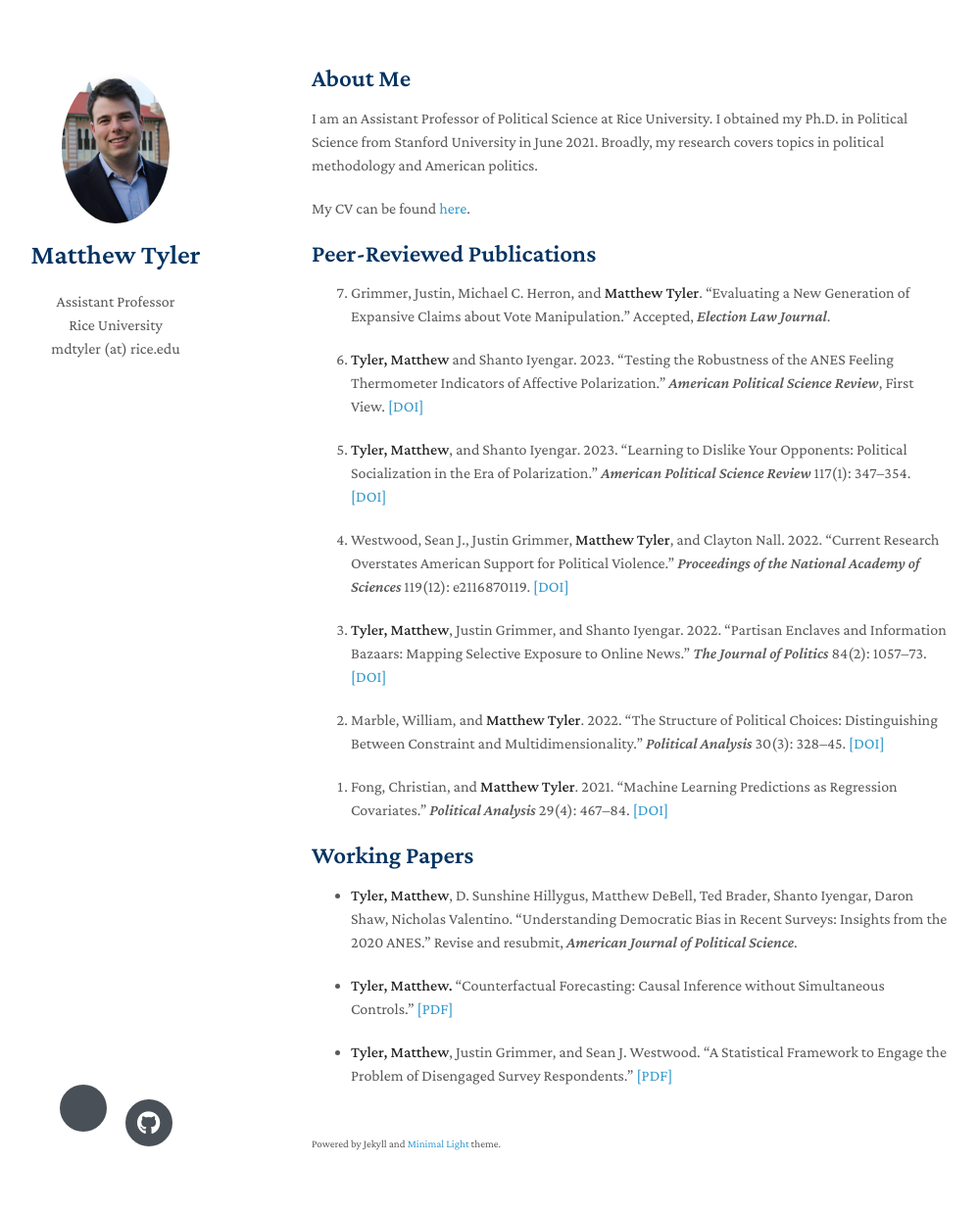
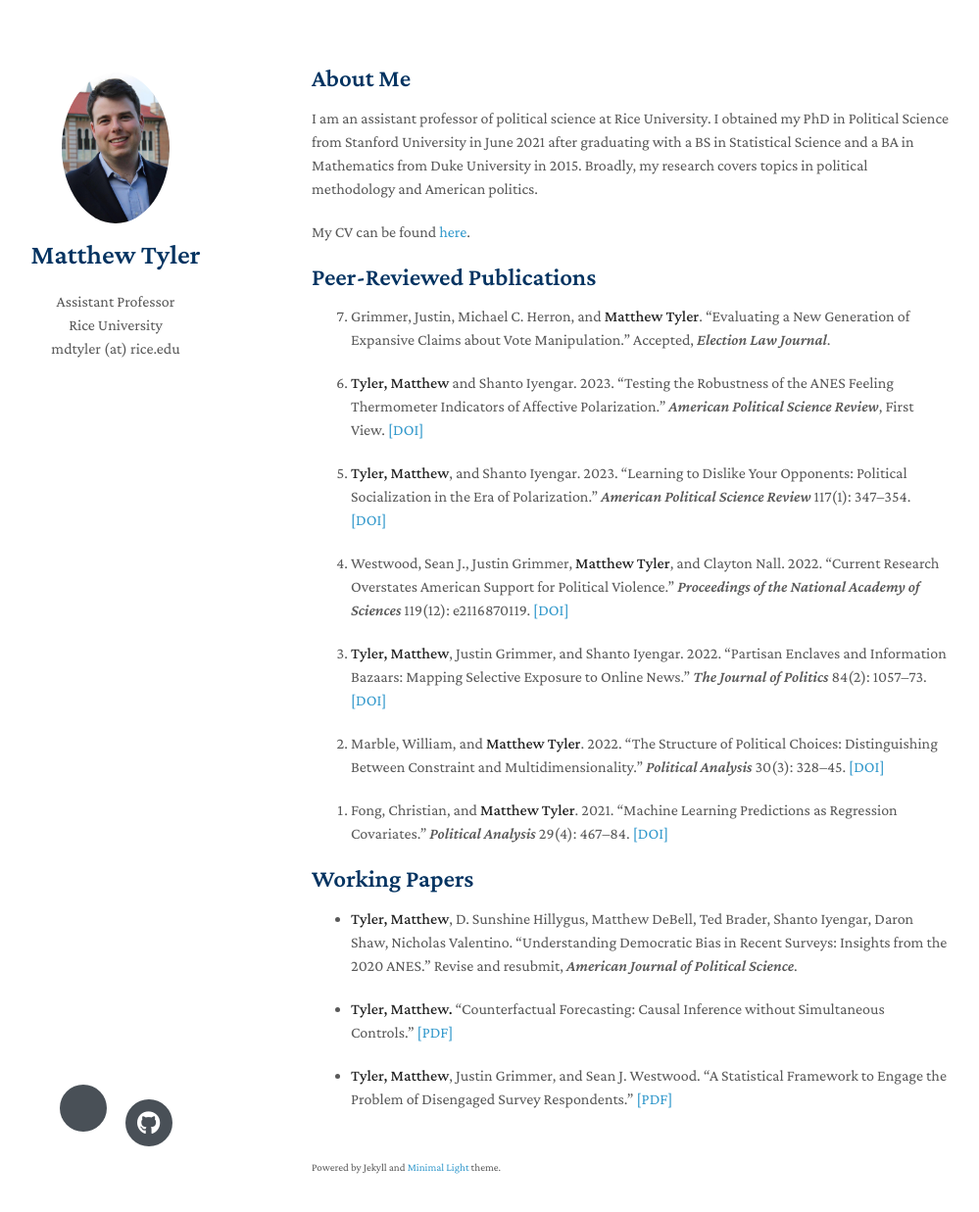
Before and after one commit to matthewtyler/matthewtyler.github.io, a Jekyll site: the page built from index.md, in a window 1280 px wide and 1272 px high. Shown: the top 1237 px of the window at 98% size, without its empty margins (152-1151 px from the left). Built offline with Jekyll 4.4.1, drawn with Linux system fonts in a browser that asks for light colours; nearby versions of some CDN libraries; a style sheet for code colours, icons or effects is not loaded; our own code applies the rules of GitHub Pages for plain Markdown files.

Commit message:
Update index.md

```diff
--- a/index.md
+++ b/index.md
@@ -4,7 +4,7 @@
 
 ## About Me
 
-I am an Assistant Professor of Political Science at Rice University. I obtained my Ph.D. in Political Science from Stanford University in June 2021. Broadly, my research covers topics in political methodology and American politics.
+I am an assistant professor of political science at Rice University. I obtained my PhD in Political Science from Stanford University in June 2021 after graduating with a BS in Statistical Science and a BA in Mathematics from Duke University in 2015. Broadly, my research covers topics in political methodology and American politics.
 
 <!-- My peer-reviewed publications have appeared or are accepted to appear in journals such as *Proceedings of the National Academy of Sciences*, *American Political Science Review*, *The Journal of Politics*, *Political Analysis*, and *Election Law Journal*. -->
 
```
